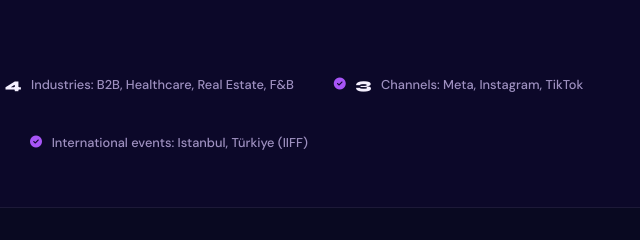
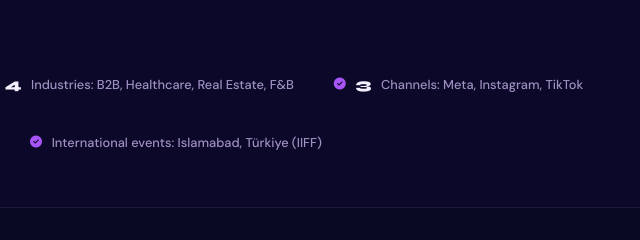
Before and after one commit to naqashnaseeb14/portfolio, a plain HTML site: page index.html in a window 1280 px wide. Shown: the part 1280-1520 px from the top of the page, 391-1031 px from the left. Drawn offline with Linux system fonts and the light colour scheme.

Commit message:
Update international event location in index.html

```diff
--- a/index.html
+++ b/index.html
@@ -447,7 +447,7 @@ footer{background:var(--bg);border-top:1px solid var(--border2);padding:3rem 5%;
       <div class="proof-item"><i class="fas fa-check-circle"></i><span class="n">4</span> Industries: B2B, Healthcare, Real Estate, F&B</div>
       <div class="proof-item"><i class="fas fa-check-circle"></i><span class="n">3</span> Channels: Meta, Instagram, TikTok</div>
       <div class="proof-item"><i class="fas fa-check-circle"></i><span class="n">100%</span> Deadline rate across all accounts</div>
-      <div class="proof-item"><i class="fas fa-check-circle"></i>International events: Istanbul, Türkiye (IIFF)</div>
+      <div class="proof-item"><i class="fas fa-check-circle"></i>International events: Islamabad, Türkiye (IIFF)</div>
     </div>
   </div>
 </div>
```
